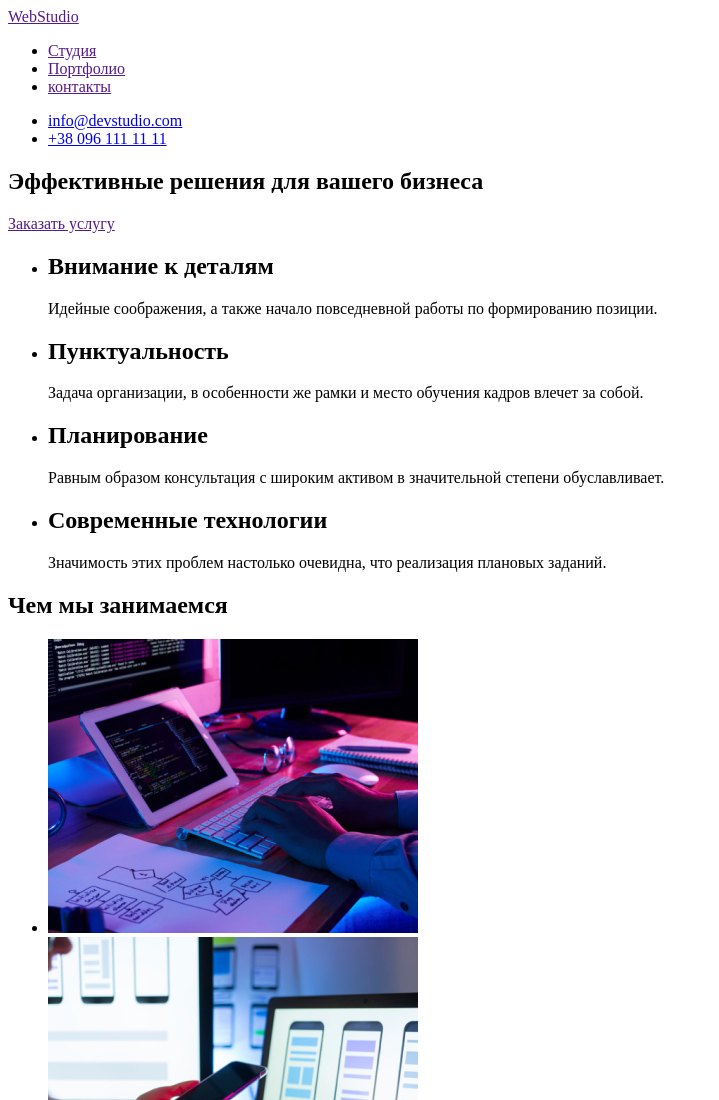
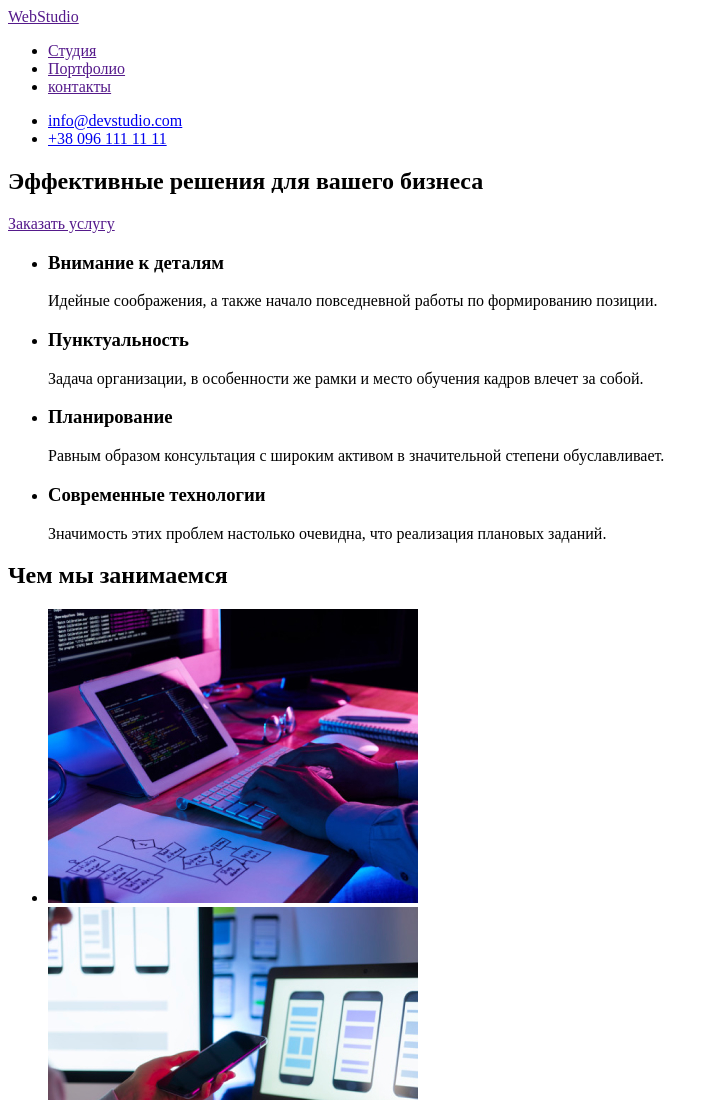
Before and after one commit to dimapashchenko1/goit-markup-hw-01, a plain HTML site: page index.html in a window 1280 px wide. Shown: the top 1100 px of the page, without its empty margins (0-719 px from the left). Drawn offline with Linux system fonts and the light colour scheme.

Commit message:
Исправлено вложение тегов

```diff
--- a/index.html
+++ b/index.html
@@ -28,21 +28,22 @@
             <a href="">Заказать услугу</a>
         </section>
         <section>
+            <!--<h2></h2>-->
             <ul>
                 <li>
-                    <h2>Внимание к деталям</h2>
+                    <h3>Внимание к деталям</h3>
                     <p>Идейные соображения, а также начало повседневной работы по формированию позиции.</p>
                 </li>
                 <li>
-                    <h2>Пунктуальность</h2>
+                    <h3>Пунктуальность</h3>
                     <p>Задача организации, в особенности же рамки и место обучения кадров влечет за собой.</p>
                 </li>
                 <li>
-                    <h2>Планирование</h2>
+                    <h3>Планирование</h3>
                     <p>Равным образом консультация с широким активом в значительной степени обуславливает.</p>
                 </li>
                 <li>
-                    <h2>Современные технологии</h2>
+                    <h3>Современные технологии</h3>
                     <p>Значимость этих проблем настолько очевидна, что реализация плановых заданий.</p>
                 </li>
             </ul>
```
